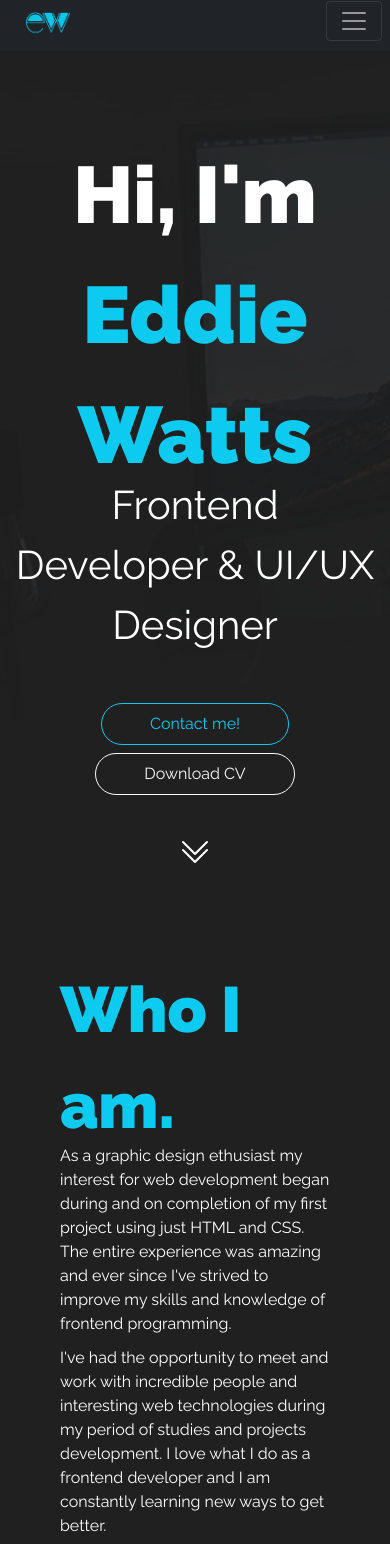
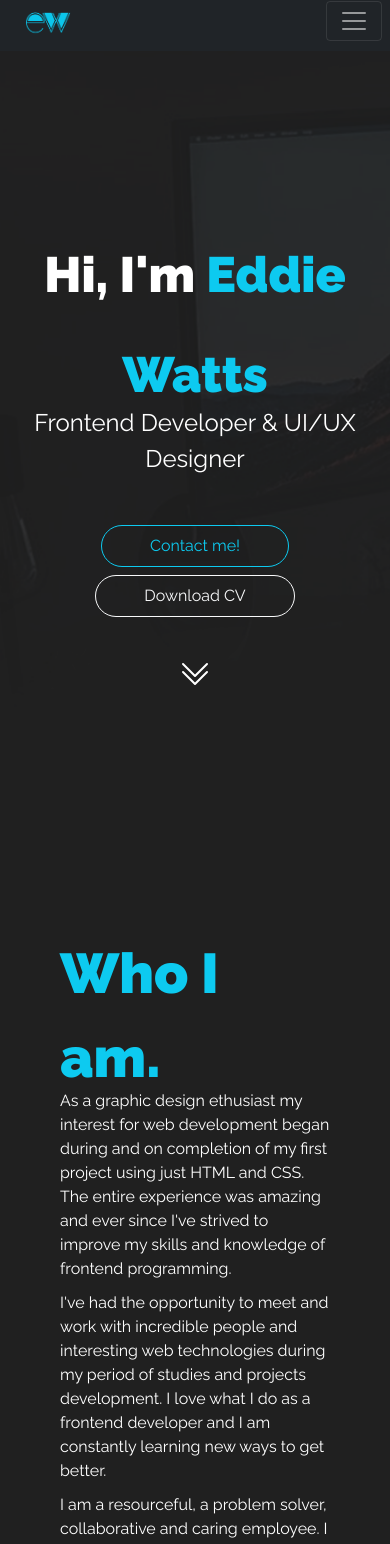
Before and after one commit to Edward-Watts/my-portfolio, a Vue app: page / in a window 390 px wide. Shown: the part 9-1553 px from the top of the page. Built offline with nearby package versions, Linux system fonts and the light colour scheme.

Commit message:
edit(): complete web responsiveness

```diff
--- a/src/api/stacks.js
+++ b/src/api/stacks.js
@@ -6,6 +6,5 @@ var myStacks = stacks
 
 export const getStacks = async() => {
     const res = await Promisify(myStacks)
-    console.log(res)
     return res
 }
--- a/src/components/form-email.vue
+++ b/src/components/form-email.vue
@@ -76,8 +76,6 @@ export default {
       }
     },
     handleSubmit() {
-        console.log('okay I am working')
-        console.log(this.stacks)
         this.$refs.messageValidation.validate().then((success) => {
           if (success) {
             const newVisitor= {
@@ -91,8 +89,6 @@ export default {
             // this.show = true
             // this.variant = 'success'
             // this.alert = 'Message sent successfully'
-            console.log(newVisitor)
-            console.log(visitorsArr)
             }
           } else {
             this.$toast.error('Please fill required fields')
--- a/src/components/works.vue
+++ b/src/components/works.vue
@@ -55,10 +55,10 @@ export default {
           return 'Flyers & Logos'
         }
         if (this.ui) {
-          return 'User Interface Design'
+          return 'UI Designs'
         }
          if (this.webapp) {
-          return 'Web Applications'
+          return 'Web Apps'
         }
         return ''
       },
@@ -92,19 +92,6 @@ export default {
         }
         return 'designs'
       }
-      // info () {
-      //    this.data.forEach((el) => {
-      //       console.log(el.completed)
-      //       this.completed.push(el.completed)
-      //     })
-      //   if (this.webapp || this.completed) {
-      //     console.log(this.completed)
-      //     return 'View on Netlify'
-      //   } else if (this.webapp && !this.completed) {
-      //     return 'Pending completion'
-      //   }
-      //   return null
-      // }
     },
 
     methods: {
@@ -137,4 +124,23 @@ export default {
     text-align: center;
     margin: 10px 10px 30px 10px;
   }
+
+  @media (max-width: 620.98px) {
+  .title-sec {
+    font-size: 3.5rem;
+    margin-bottom: -5px;
+    line-height: 110px;
+  }
+}
+
+@media (max-width: 765.98px) {
+  .designs {
+    height:180px;
+    width: 180px;
+  }
+  .designs-web {
+    height:180px;
+    width: 180px;
+  }
+}
 </style>
--- a/src/utils/webapps.js
+++ b/src/utils/webapps.js
@@ -21,8 +21,8 @@ let webapps = [
         completed: false
     },
     {
-        name: 'Stockx',
-        photo: 'web/stockx.png',
+        name: 'Stockex',
+        photo: 'web/stockex.png',
         info: 'Pending completion',
         link: '',
         completed: false
--- a/src/views/Home/Home.vue
+++ b/src/views/Home/Home.vue
@@ -50,7 +50,7 @@
                 new ways to get better.
               </p>
               <p>
-                Resourceful, a problem solver, collaborative and caring employee. I love music, movies and cooking.
+                I am a resourceful, a problem solver, collaborative and caring employee. I love music, movies and cooking.
               </p>
             </div>
             <Stack />
@@ -68,7 +68,7 @@
             <div class="title-sec" style="color: #0dcaf0;">What I do.</div>
             <div class="text">
               <p>
-                Here are some presentation of my projects (WebApps, UI Designs and Graphic Designs respectively) to explore.
+                Here are some presentation of my projects (Web Apps, UI Designs and Graphic Designs respectively) to explore.
                 Don't hesitate to send in your <b-link href="#contacts" style="text-decoration: none; color: #0dcaf0;">comments</b-link>.
               </p>
             </div>
@@ -216,7 +216,6 @@
         this.flyer = false
         if (this.ui) {
           this.data = this.userInterfaces
-          console.log(this.data)
         }
       },
       showWeb () {
@@ -242,13 +241,6 @@
   img {
     width: inherit;
     border-radius: 10px;
-  }
-  .designs {
-    height:300px;
-    width: 300px;
-    margin-bottom: 20px;
-    text-align: center;
-    transition: 0.4s all ease;
   }
   .section {
     display: block;
@@ -339,18 +331,6 @@
     background-image: url(../../assets/background/setup01.png);
     background-size: cover;
   }
-  #about {
-    background: #202020;
-  }
-  #works {
-    background: #202020;
-  }
-  #contacts {
-    background: #202020;
-  }
-  .footer {
-    background: #202020;
-  }
 
 .reveal{
   position: relative;
@@ -362,4 +342,34 @@
   transform: translateY(0);
   opacity: 1;
 }
+
+@media (max-width: 765.98px) {
+
+  .title {
+    line-height: 100px;
+    font-size: 4rem;
+    padding-top: 90px;
+  }
+   .subtitle {
+    font-size: 2rem;
+  }
+  .pic {
+    height:200px;
+    width: 200px;
+  }
+}
+
+@media (max-width: 620.98px) {
+
+  .title {
+    font-size: 3.1rem;
+  }
+   .subtitle {
+    font-size: 1.5rem;
+  }
+  .title-sec {
+    font-size: 3.5rem;
+    margin-bottom: -10px;
+  }
+}
 </style>
```
Also changed, not shown: src/assets/works/web/stockex.png (added), src/assets/works/web/stockx.png (deleted).
